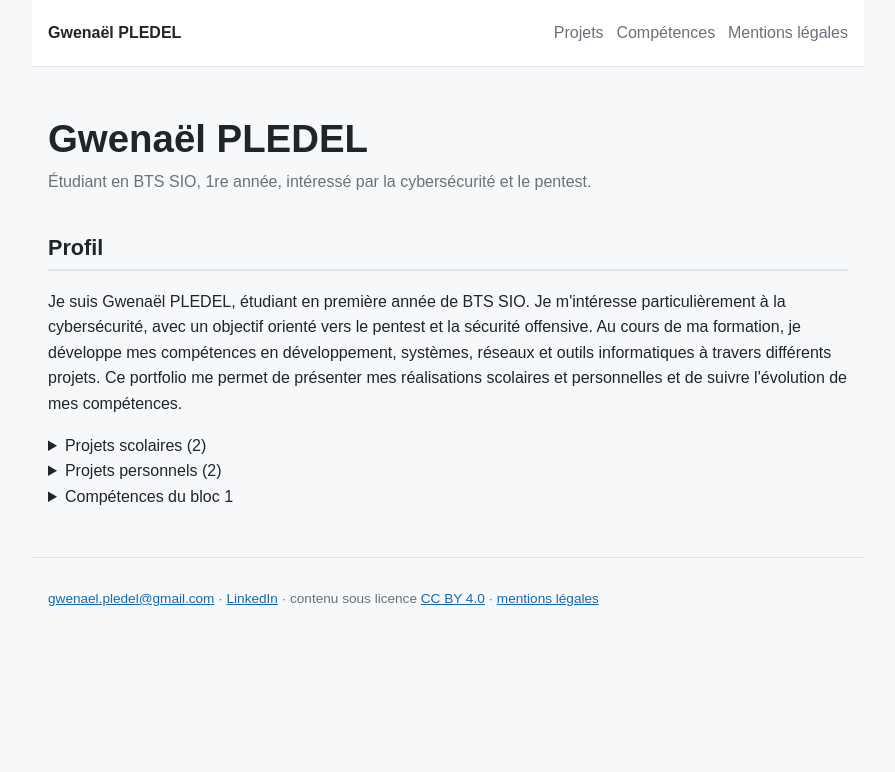
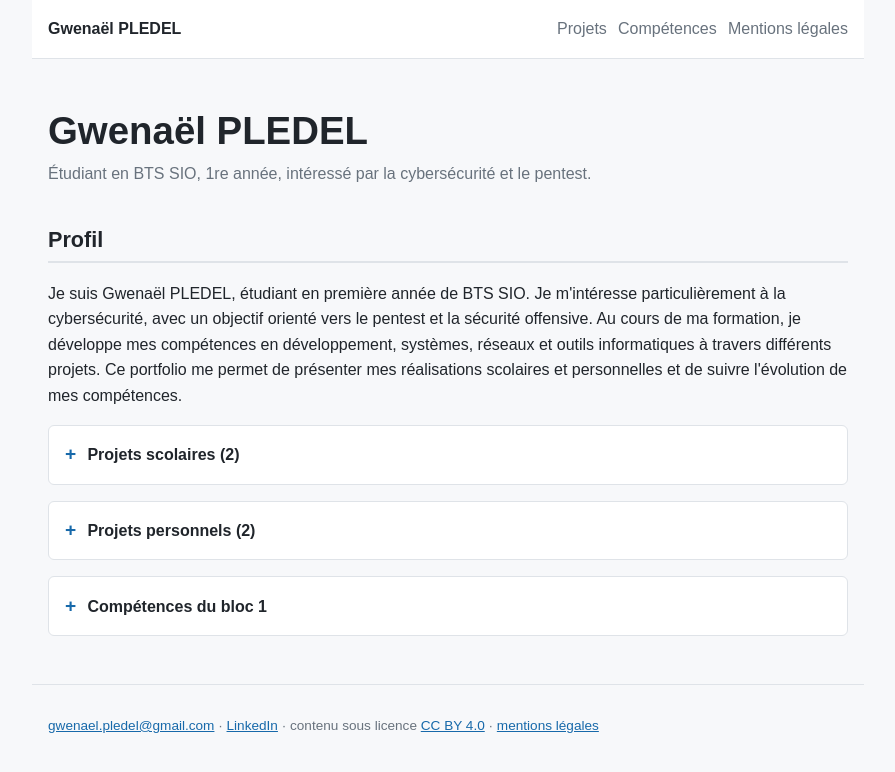
Before and after one commit to vzsca/Portfolio-Gwenael, a Jekyll site: the page built from index.html, in a window 1280 px wide. Shown: the top 772 px of the page, without its empty margins (192-1087 px from the left). Built offline with Jekyll 4.4.1, drawn with Linux system fonts in a browser that asks for light colours.

Commit message:
Ajouter le style des catégories repliables et réduire les captures

```diff
--- a/css/style.css
+++ b/css/style.css
@@ -24,21 +24,17 @@ header, main, footer {
 }
 
 header {
-  padding-top: 1.25rem;
-  padding-bottom: 1.25rem;
+  padding: 1rem;
   display: flex;
   flex-wrap: wrap;
   justify-content: space-between;
   align-items: center;
-  gap: .75rem 1.5rem;
+  gap: .6rem 1.25rem;
   border-bottom: 1px solid var(--border);
   background: var(--surface);
 }
 
-.site {
-  margin: 0;
-  font-weight: 700;
-}
+.site { margin: 0; font-weight: 700; }
 
 .site a {
   color: var(--text);
@@ -51,7 +47,7 @@ nav ul {
   margin: 0;
   display: flex;
   flex-wrap: wrap;
-  gap: .8rem;
+  gap: .7rem;
 }
 
 nav a {
@@ -60,13 +56,9 @@ nav a {
 }
 
 nav a:hover,
-nav a:focus {
-  color: var(--accent);
-}
+nav a:focus { color: var(--accent); }
 
-h1, h2, h3 {
-  line-height: 1.25;
-}
+h1, h2, h3 { line-height: 1.25; }
 
 h1 {
   font-size: 2.4rem;
@@ -85,9 +77,7 @@ h3 {
   margin: 0 0 .25rem;
 }
 
-a {
-  color: var(--accent);
-}
+a { color: var(--accent); }
 
 a:focus-visible {
   outline: 2px solid var(--accent);
@@ -95,16 +85,47 @@ a:focus-visible {
 }
 
 .sous-titre,
-.meta {
-  color: var(--muted);
+.meta { color: var(--muted); }
+
+.sous-titre { margin: 0; }
+
+.meta { font-size: .85rem; }
+
+.section-repliable {
+  background: var(--surface);
+  border: 1px solid var(--border);
+  border-radius: 6px;
+  margin: 1rem 0;
 }
 
-.sous-titre {
-  margin: 0;
+.section-repliable > summary {
+  cursor: pointer;
+  list-style: none;
+  padding: .85rem 1rem;
+  font-weight: 700;
 }
 
-.meta {
-  font-size: .85rem;
+.section-repliable > summary::-webkit-details-marker { display: none; }
+
+.section-repliable > summary::before {
+  content: "+";
+  display: inline-block;
+  width: 1.4rem;
+  color: var(--accent);
+  font-size: 1.2rem;
+  font-weight: 700;
+}
+
+.section-repliable[open] > summary::before {
+  content: "−";
+}
+
+.section-contenu {
+  padding: 0 1rem 1rem;
+}
+
+.section-contenu > :first-child {
+  margin-top: .4rem;
 }
 
 .carte {
@@ -115,17 +136,11 @@ a:focus-visible {
   margin: .9rem 0;
 }
 
-.carte h3 a {
-  text-decoration: none;
-}
+.carte h3 a { text-decoration: none; }
 
-.carte p {
-  margin: .25rem 0;
-}
+.carte p { margin: .25rem 0; }
 
-.defile {
-  overflow-x: auto;
-}
+.defile { overflow-x: auto; }
 
 table {
   border-collapse: collapse;
@@ -158,8 +173,12 @@ td.case a {
 }
 
 img {
-  max-width: 100%;
+  display: block;
+  width: auto;
+  max-width: 75%;
+  max-height: 650px;
   height: auto;
+  margin: .75rem 0;
   border: 1px solid var(--border);
   border-radius: 6px;
 }
@@ -179,21 +198,22 @@ footer {
   border-top: 1px solid var(--border);
 }
 
+@media (max-width: 700px) {
+  img {
+    max-width: 100%;
+    max-height: none;
+  }
+}
+
 @media (max-width: 520px) {
   h1 {
     font-size: 2rem;
     margin-top: 2.2rem;
   }
 
-  header {
-    align-items: flex-start;
-  }
+  header { align-items: flex-start; }
 
-  nav ul {
-    gap: .5rem .8rem;
-  }
+  nav ul { gap: .5rem .8rem; }
 
-  .carte {
-    padding: .9rem;
-  }
+  .carte { padding: .9rem; }
 }
```
